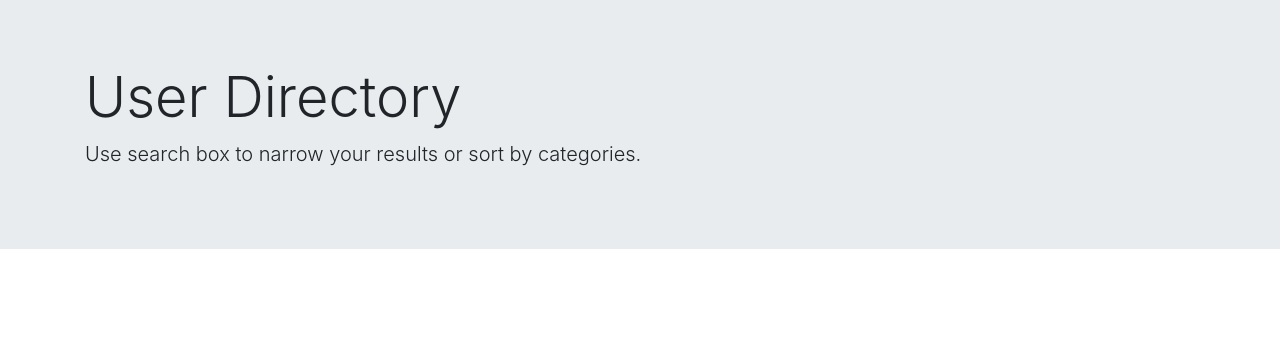
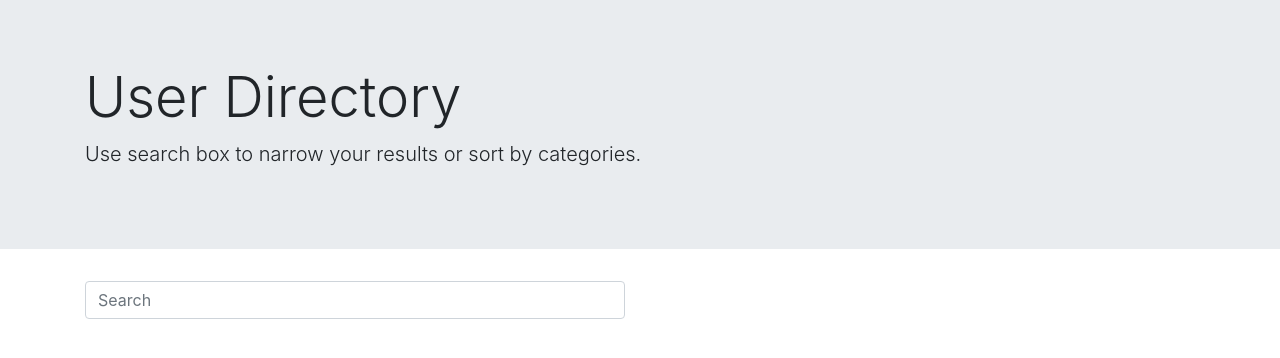
Before and after one commit to zhouyiartemiswang/react_user_directory, a React (Create React App) app: page / in a window 1280 px wide. Shown: the top 358 px of the page. Built offline with nearby package versions, Linux system fonts and the light colour scheme; the HTML template or start-up script is replaced by a standard one.

Commit message:
added search box

```diff
--- a/src/App.js
+++ b/src/App.js
@@ -1,22 +1,12 @@
-import React, { Component } from 'react'
-import Jumbotron from './components/Jumbotron'
+import React from 'react';
+import Jumbotron from './components/Jumbotron';
+import DirectoryContainer from './components/DirectoryContainer';
 
-export default class App extends Component {
-    render() {
-        return (
-            // Jumbotron
+export default function App() {
+    return (
+        <div>
             <Jumbotron />
-            // Sort
-            // <div className="row">
-            //     <div className="col-md-6">
-
-            //     </div>
-            // </div>
-            // Search
-            // Table
-            // <div>
-
-            // </div>
-        )
-    }
+            <DirectoryContainer/>
+        </div>
+    );
 }
--- /dev/null
+++ b/src/components/Col/index.js
@@ -0,0 +1,16 @@
+import React from "react";
+
+// This Col component offers us the convenience of being able to set a column's "size" prop instead of its className
+// We can also omit the col- at the start of each Bootstrap column class, e.g. size="md-12" instead of className="col-md-12"
+
+function Col(props) {
+    const size = props.size.split(" ").map(size => "col-" + size).join(" ");
+
+    return (
+        <div className={size}>
+            {props.children}
+        </div>
+    );
+}
+
+export default Col;
--- /dev/null
+++ b/src/components/Container/index.js
@@ -0,0 +1,7 @@
+import React from "react";
+
+function Container(props) {
+    return <div className={`container${props.fluid ? "-fluid" : ""}`}>{props.children}</div>;
+}
+
+export default Container;
--- /dev/null
+++ b/src/components/DirectoryContainer/index.js
@@ -0,0 +1,28 @@
+import React, { Component } from 'react';
+import Container from '../Container';
+import Row from '../Row';
+import Col from '../Col';
+import Search from '../Search';
+
+export default class DirectoryContainer extends Component {
+    render() {
+        return (
+            <Container>
+                <Row>
+                    {/* Search */}
+                    <Col size="md-6">
+                        <Search>
+
+                        </Search>
+
+                    </Col >
+                    {/* Sort */}
+                    <Col size="md-6">
+
+                    </Col>
+                </Row>
+
+            </Container>
+        );
+    }
+}
--- /dev/null
+++ b/src/components/Row/index.js
@@ -0,0 +1,7 @@
+import React from "react";
+
+function Row(props) {
+    return <div className={`row${props.fluid ? "-fluid" : ""}`}>{props.children}</div>;
+}
+
+export default Row;
--- a/src/components/Search/index.js
+++ b/src/components/Search/index.js
@@ -0,0 +1,15 @@
+import React, { Component } from 'react'
+
+export default class Search extends Component {
+    render() {
+        return (
+            <form>
+                <div class="row">
+                    <div class="col">
+                        <input type="text" class="form-control" placeholder="Search" />
+                    </div>
+                </div>
+            </form>
+        )
+    }
+}
```
